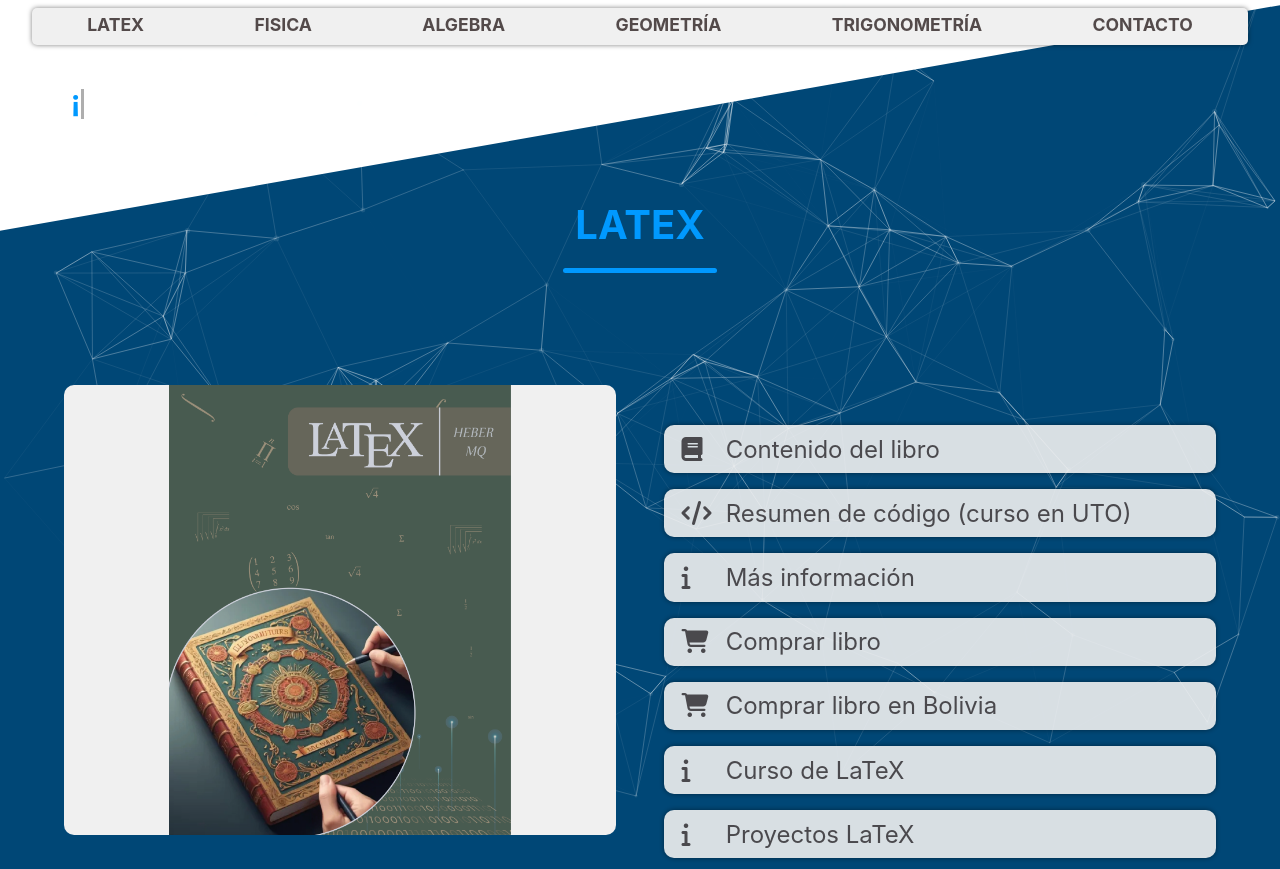
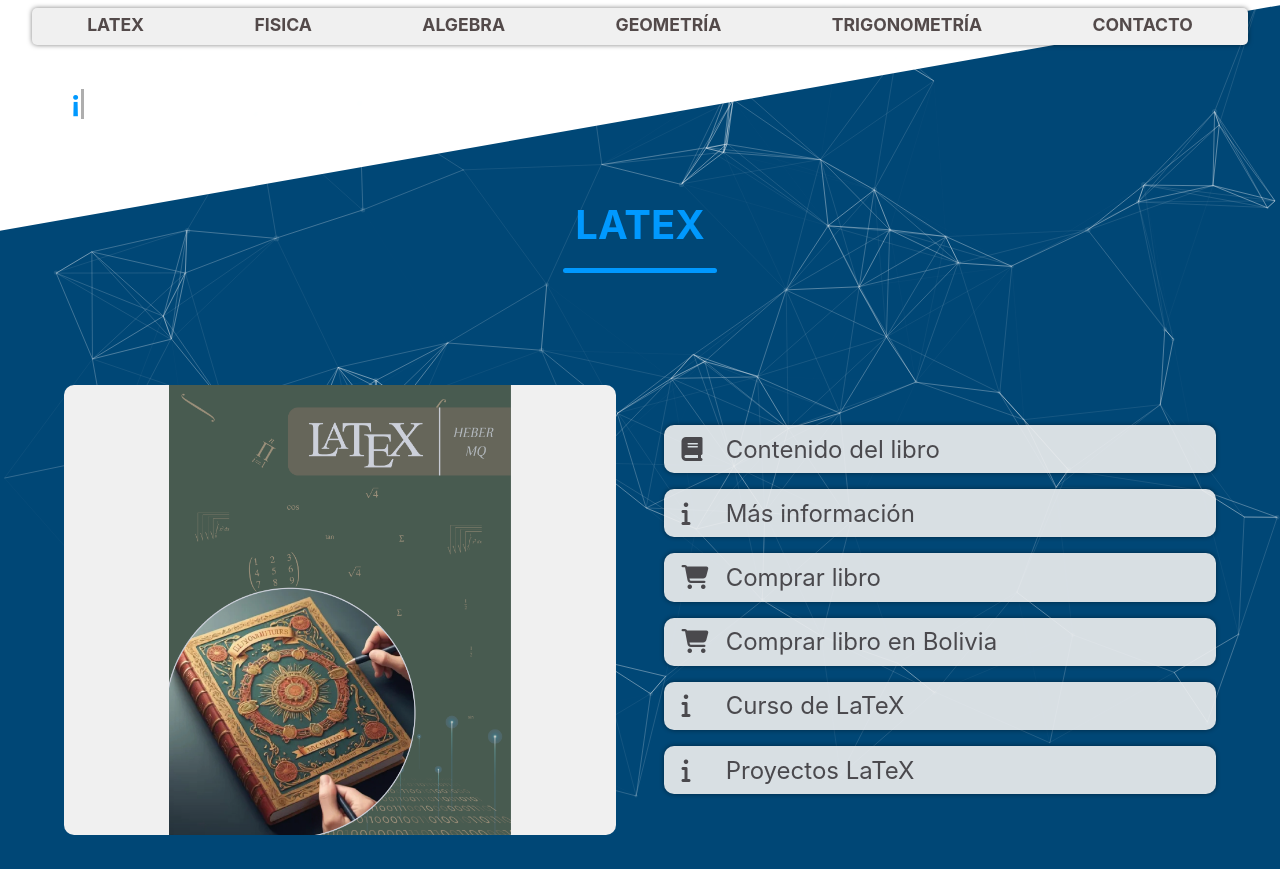
Before and after one commit to herbermqh/web-page, a website: page index.html in a window 1280 px wide. Shown: the top 869 px of the page. Drawn offline with nearby package versions, Linux system fonts and the light colour scheme.

Commit message:
proyectos latex

```diff
--- a/index.html
+++ b/index.html
@@ -142,12 +142,12 @@
               target="_blank"><i class="fas fa-book"></i></a>
             <p>Contenido del libro</p>
           </div>
-          <div class="content-background-art"
-            data-url="https://drive.google.com/file/d/1U5xhRy28DgPGOAtbOJbKhV5lysaG6vIN/view?usp=sharing">
-            <a href="https://drive.google.com/file/d/1U5xhRy28DgPGOAtbOJbKhV5lysaG6vIN/view?usp=sharing"
-              target="_blank"><i class="fas fa-code"></i></a>
-            <p>Resumen de código (curso en UTO)</p>
-          </div>
+          <!-- <div class="content-background-art" -->
+          <!--   data-url="https://drive.google.com/file/d/1U5xhRy28DgPGOAtbOJbKhV5lysaG6vIN/view?usp=sharing"> -->
+          <!--   <a href="https://drive.google.com/file/d/1U5xhRy28DgPGOAtbOJbKhV5lysaG6vIN/view?usp=sharing" -->
+          <!--     target="_blank"><i class="fas fa-code"></i></a> -->
+          <!--   <p>Resumen de código (curso en UTO)</p> -->
+          <!-- </div> -->
           <div class="content-background-art" data-url="https://hebermq.kpages.online/info?">
             <a href="https://hebermq.kpages.online/info?" target="_blank">
               <i class="fas fa-info"></i>
```
